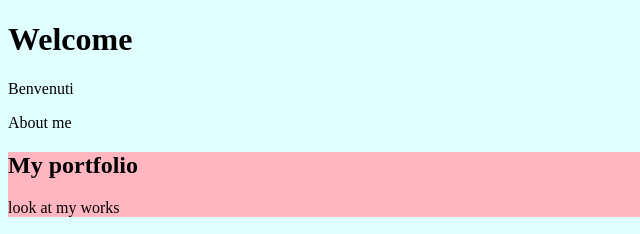
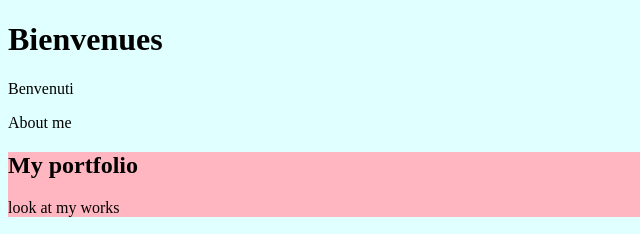
Before and after one commit to Luke0010/musa-my-project, a plain HTML site: page index.html in a window 1280 px wide. Shown: the top 234 px of the page, 0-640 px from the left. Drawn offline with Linux system fonts and the light colour scheme.

Commit message:
titolo francese

```diff
--- a/index.html
+++ b/index.html
@@ -7,7 +7,7 @@
     <link rel="stylesheet" href="style.css">
 </head>
 <body>
-    <h1>Welcome</h1>
+    <h1>Bienvenues</h1>
     <p>Benvenuti</p>
     <section>
         About me
```
